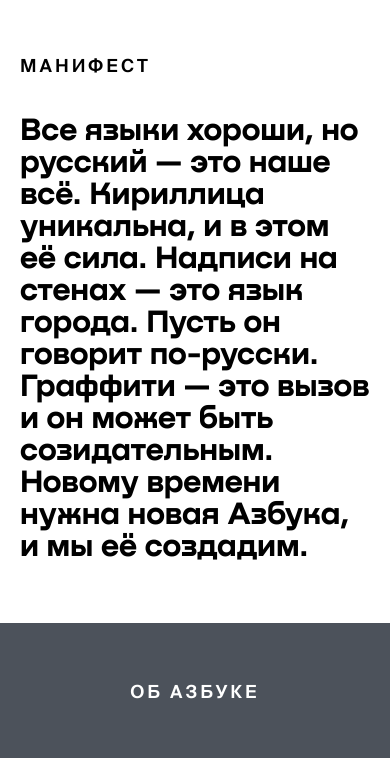
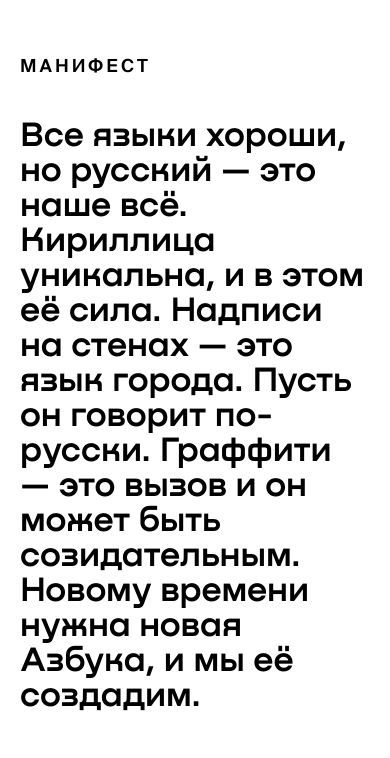
Before and after one commit to JuliaNeustroeva/azbuka, a website: page index.html in a window 390 px wide. Shown: the part 73-831 px from the top of the page. Drawn offline with Linux system fonts and the light colour scheme; files whose address does not match are found by name.

Commit message:
Манифест, стиль текста

```diff
--- a/css/main.css
+++ b/css/main.css
@@ -301,6 +301,7 @@ body {
     font-size: 40px;
 	line-height: 70px;
 	font-family: 'Nekst-SemiBold';
+	margin-bottom: 0px;
   }
 }
 
@@ -473,6 +474,17 @@ body {
 .manifest .wrap {
   line-height: 1.3;
 }
+
+@media only screen and (max-width: 767px) {
+  .manifest {
+	font-family: 'Nekst-SemiBold';
+	font-size: 35px;
+	line-height: 40px;
+  }
+}
+
+
+
 
 .manifest__title {
   font-family: "SuisseIntl-SemiBold", "Arial", sans-serif;
```
